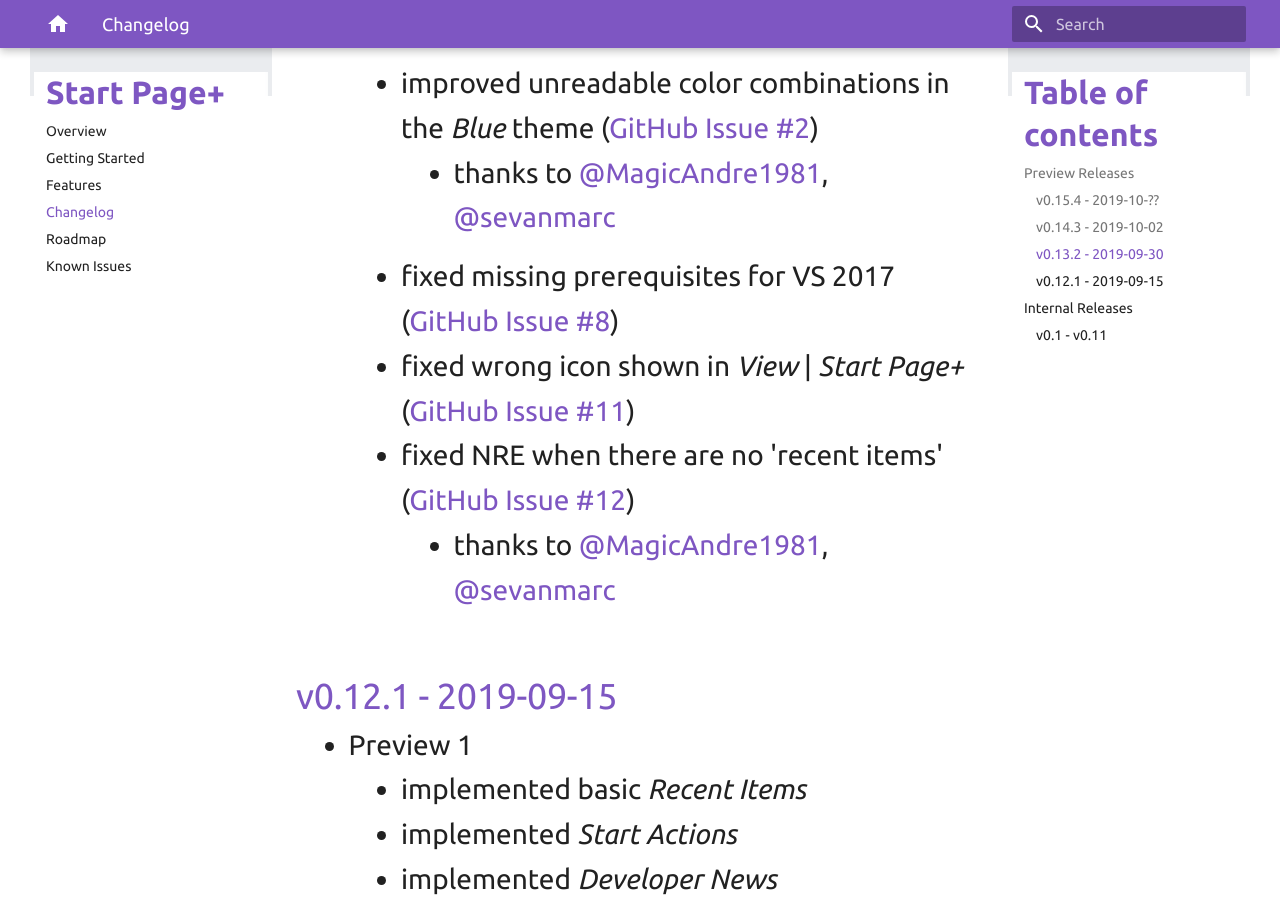
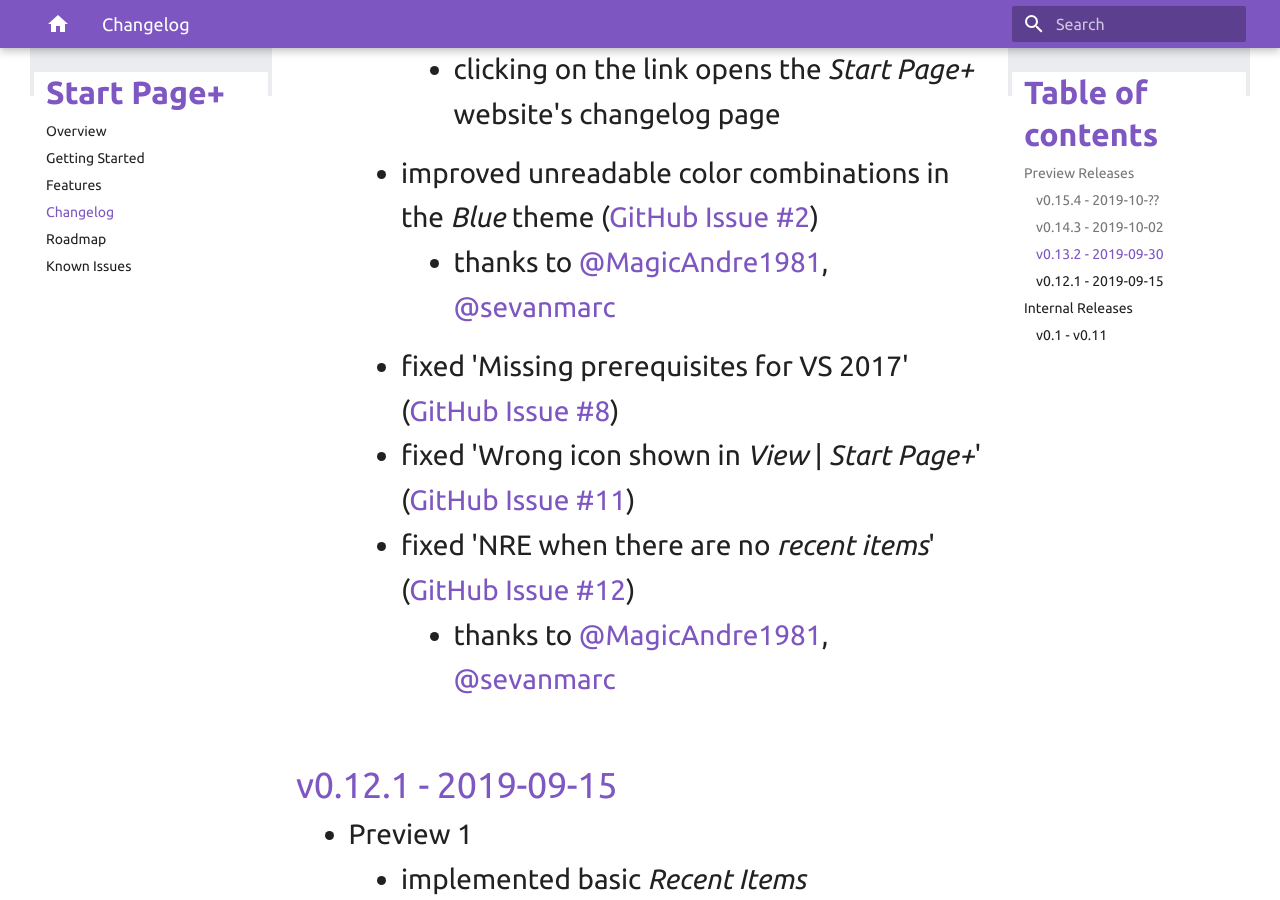
Before and after one commit to luminous-software/start-page-plus, an MkDocs documentation site: the page built from docs-source/changelog.md, in a window 1280 px wide and 900 px high, scrolled down 1239 px. Built offline with MkDocs 1.6.1 and Material for MkDocs 9.7.7, drawn with Linux system fonts in a browser that asks for light colours; old or Windows-style settings are respelled for this version of MkDocs; some of the changed text lies outside the part shown.

Commit message:
Update documentation files

```diff
--- a/docs-source/changelog.md
+++ b/docs-source/changelog.md
@@ -28,9 +30,9 @@
         - clicking on the link opens the *Start Page+* website's changelog page
     - improved unreadable color combinations in the *Blue* theme ([GitHub Issue #2][github-issue-2])
         - thanks to [@MagicAndre1981][MagicAndre1981], [@sevanmarc][sevanmarc]
-    - fixed missing prerequisites for VS 2017 ([GitHub Issue #8][github-issue-8])
-    - fixed wrong icon shown in _View_ | _Start Page+_ ([GitHub Issue #11][github-issue-11])
-    - fixed NRE when there are no 'recent items' ([GitHub Issue #12][github-issue-12])
+    - fixed 'Missing prerequisites for VS 2017' ([GitHub Issue #8][github-issue-8])
+    - fixed 'Wrong icon shown in _View_ | _Start Page+_' ([GitHub Issue #11][github-issue-11])
+    - fixed 'NRE when there are no _recent items_' ([GitHub Issue #12][github-issue-12])
         - thanks to [@MagicAndre1981][MagicAndre1981], [@sevanmarc][sevanmarc]
 
 [github-issue-2]: https://github.com/luminous-software/start-page-plus/issues/2
```
Also changed, not shown: other parts of docs-source/changelog.md (+3 -1 lines), docs-source/known-issues.md (+0 -3 lines).
